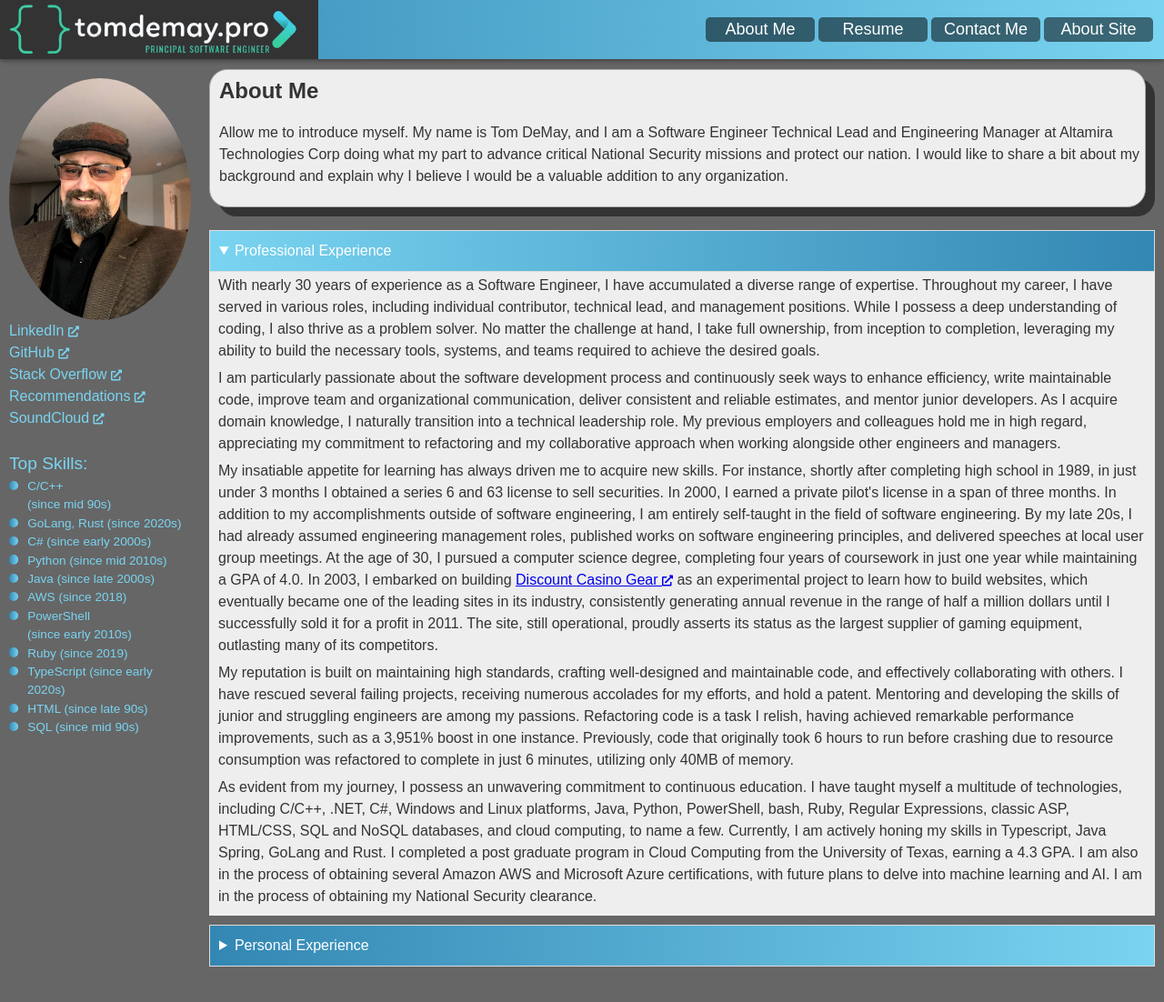
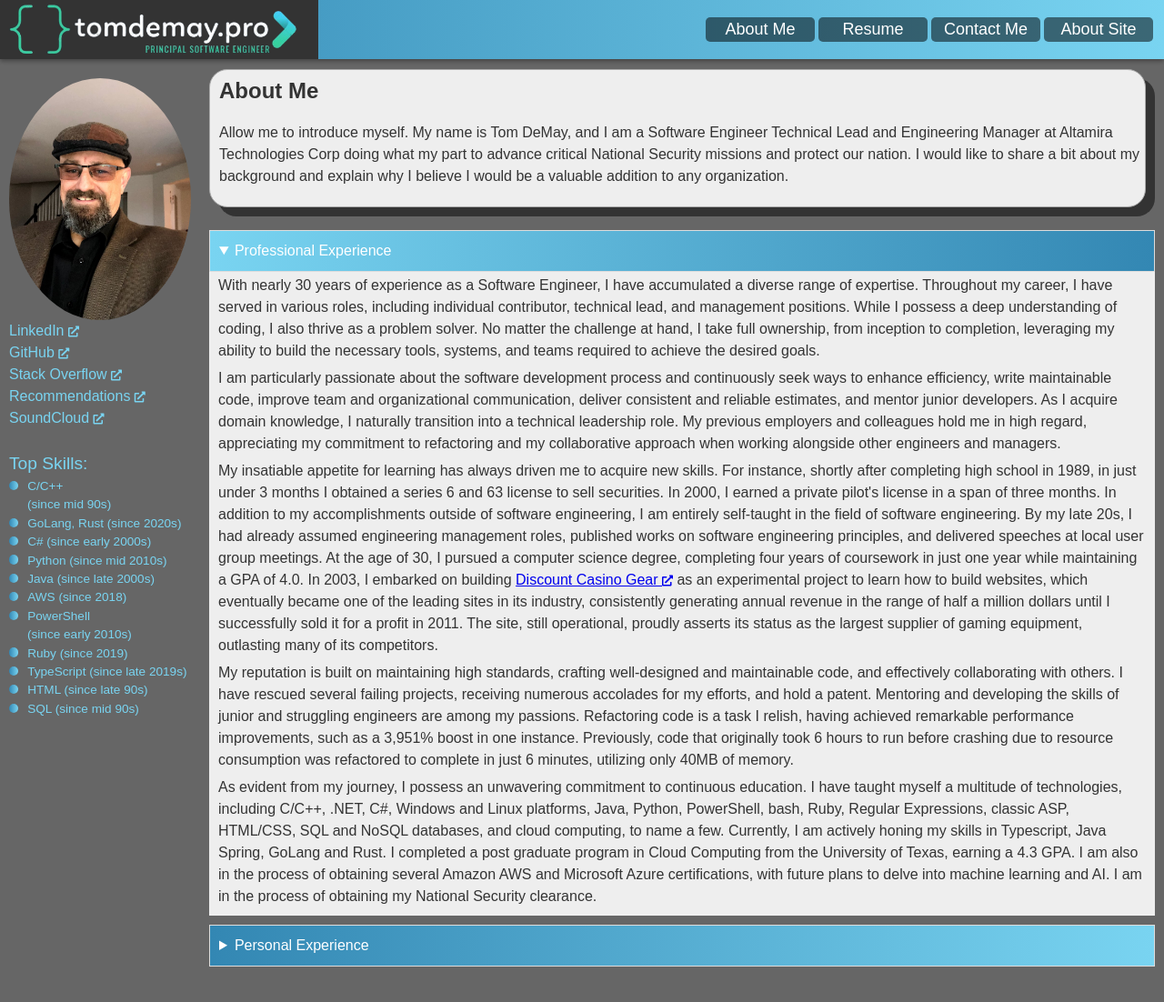
Before and after one commit to tomdemay/tomdemaypro, a Jekyll site: the page built from index.html, in a window 1280 px wide. Shown: the top 1102 px of the page at 91% size. Built offline with Jekyll 4.4.1, drawn with Linux system fonts in a browser that asks for light colours.

Commit message:
update readme and change skills on left pane

```diff
--- a/_includes/sitelayout/leftpane.html
+++ b/_includes/sitelayout/leftpane.html
@@ -23,7 +23,7 @@
             <li><a href="#professionalskills">AWS (since 2018)</a></li>
             <li><a href="#professionalskills">PowerShell<br>(since early 2010s)</a></li>
             <li><a href="#professionalskills">Ruby (since 2019)</a></li>
-            <li><a href="#professionalskills">TypeScript (since early 2020s)</a></li>
+            <li><a href="#professionalskills">TypeScript (since late 2019s)</a></li>
             <li><a href="#professionalskills">HTML (since late 90s)</a></li>
             <li><a href="#professionalskills">SQL (since mid 90s)</a></li>
         </ul>
```
Also changed, not shown: README.md.
